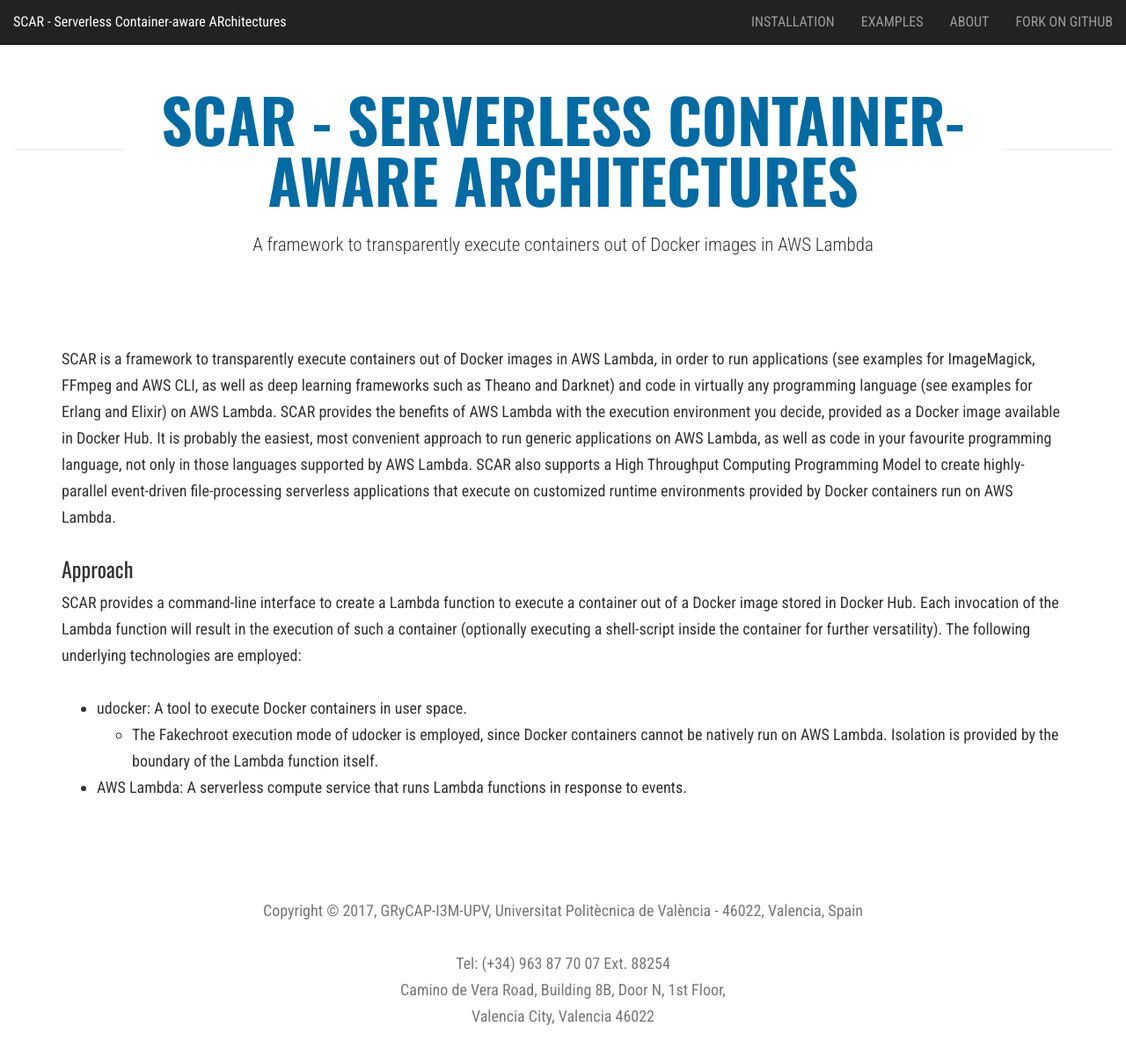
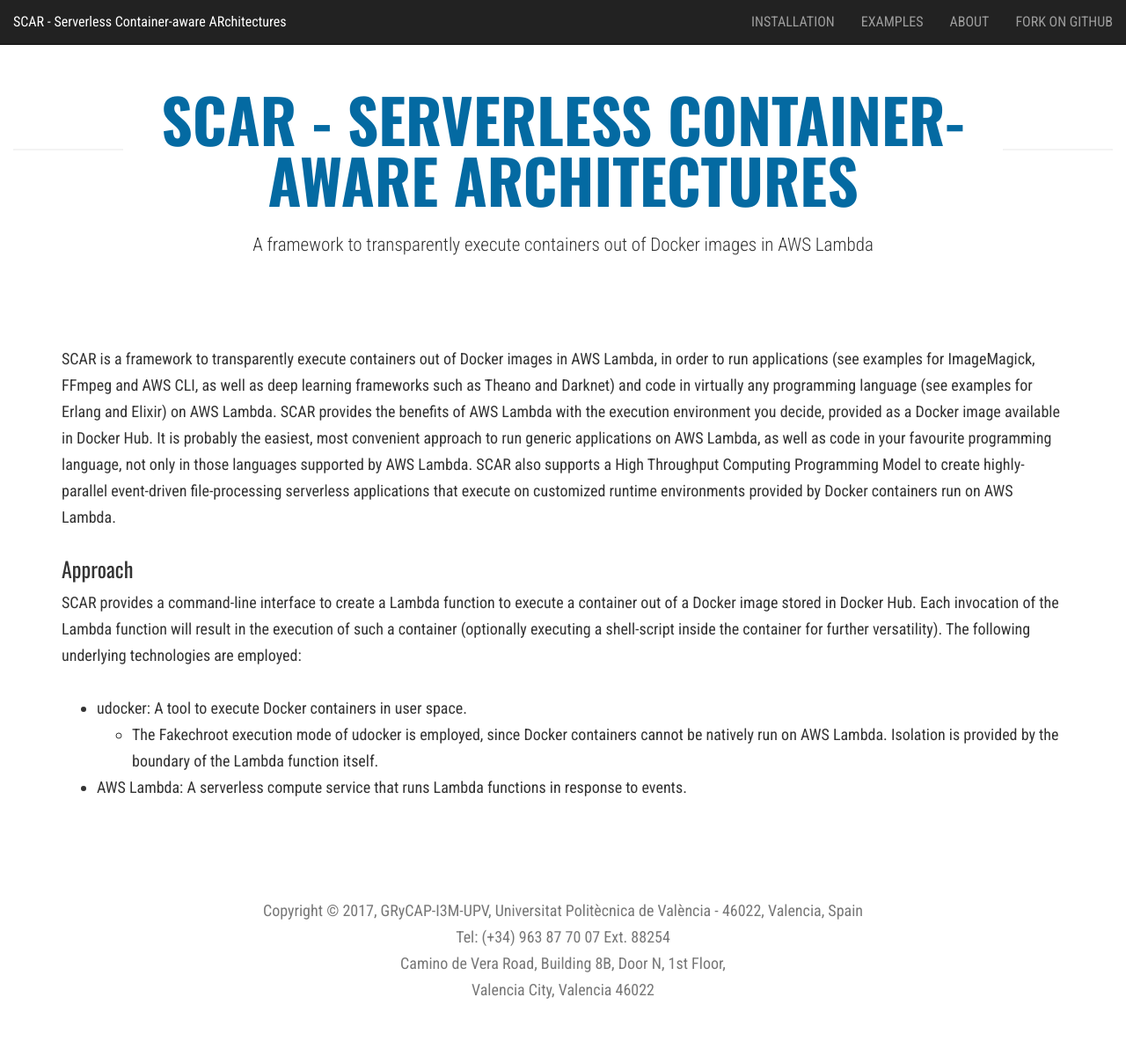
Before and after one commit to amcaar/try.github.io, a Jekyll site: the page built from index.html, in a window 1280 px wide and 1200 px high. Shown: the whole window at 88% size. Built offline with Jekyll 4.4.1, drawn with Linux system fonts in a browser that asks for light colours; nearby versions of some CDN libraries; the list of posts is cut into pages by our own code.

Commit message:
Update footer.html

```diff
--- a/_includes/footer.html
+++ b/_includes/footer.html
@@ -3,8 +3,7 @@
         <div class="container">
             <div class="row">
                 <div class="col-md-12">
-                    <p class="text-muted" style="text-align: center">{{ site.data.global.footer_text }}</p>
-                    <p class="text-muted" style="text-align: center">
+                    <p class="text-muted" style="text-align: center">{{ site.data.global.footer_text }} <br />
                          Tel: (+34) 963 87 70 07  Ext. 88254 <br />
                          Camino de Vera Road, Building 8B, Door N, 1st Floor, <br />
                          Valencia City, Valencia 46022
```
